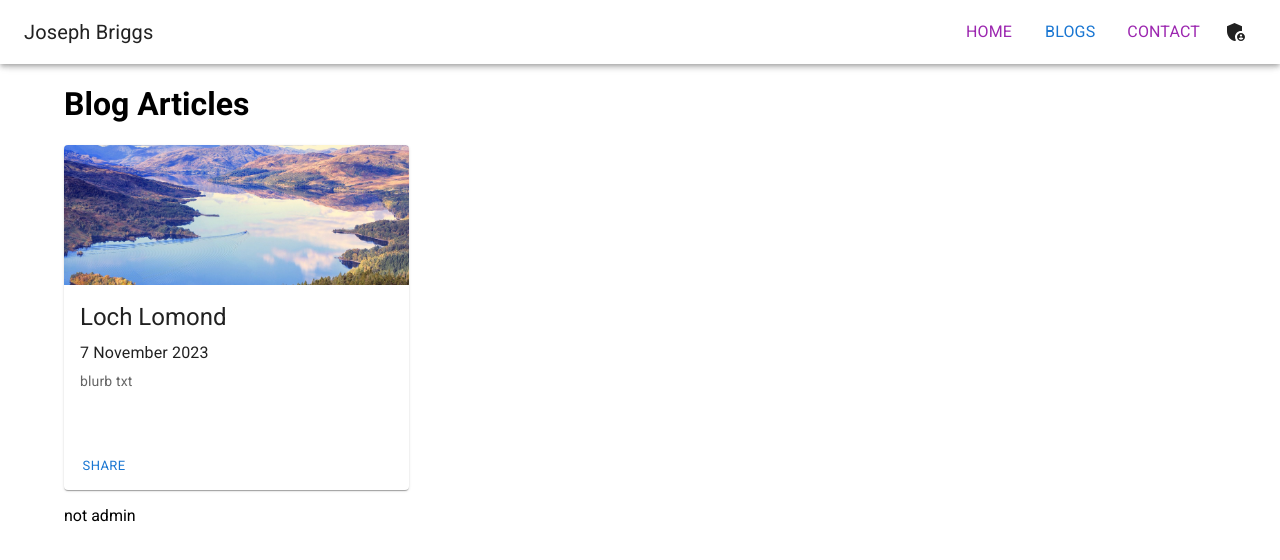
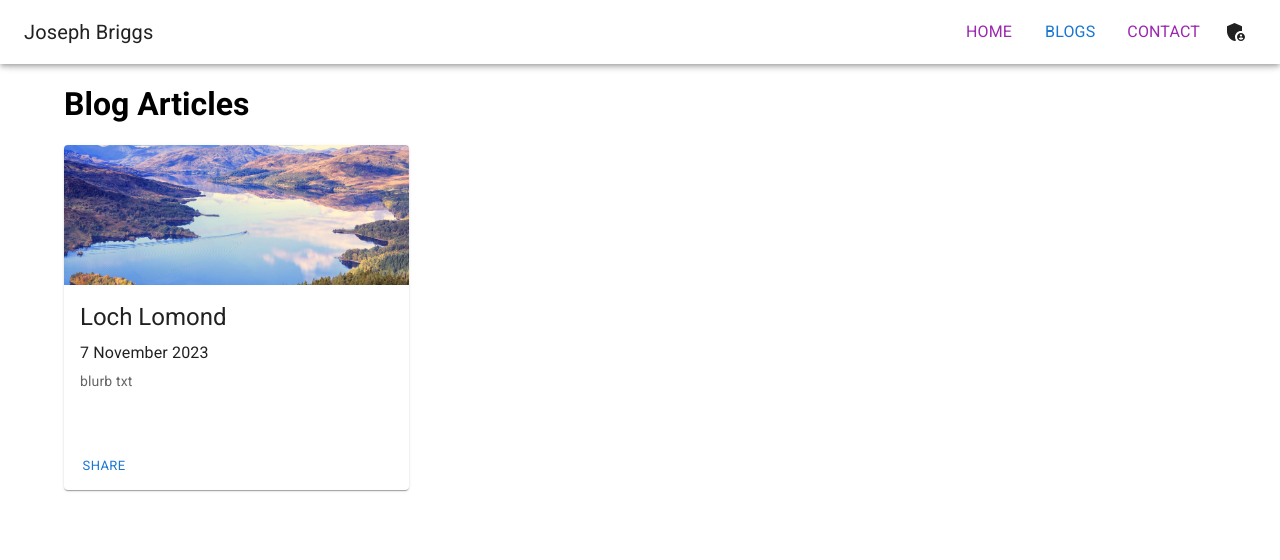
Before and after one commit to jhb123/react-blog-experiment, a React (Create React App) app in the folder frontend/: page /Blogs in a window 1280 px wide. Shown: the top 560 px of the page. Built offline with nearby package versions, Linux system fonts and the light colour scheme; no server answers.

Commit message:
remove debug text

```diff
--- a/frontend/src/pages/Article.js
+++ b/frontend/src/pages/Article.js
@@ -23,7 +23,6 @@ const Article = () => {
 
     return (
     <>
-      <h1>Article: {params.article_id}</h1>
       <div dangerouslySetInnerHTML={html} />
     </>)
 };
--- a/frontend/src/pages/Layout.js
+++ b/frontend/src/pages/Layout.js
@@ -29,7 +29,6 @@ const Layout = () => {
         <AdminForm open={showingAdminPage} setOpen={setShowingAdminPage}/>
         <Container sx={{height : "100vh"}}>
             <Outlet />
-            {isAdmin ? <p>is admin</p> : <p>not admin</p>}
         </Container>
       </AdminContext.Provider>
     </>
```
